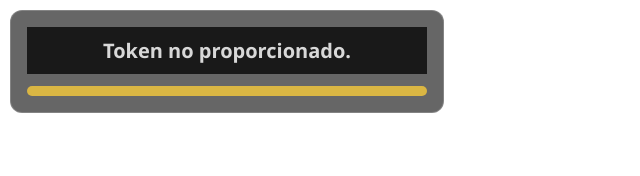
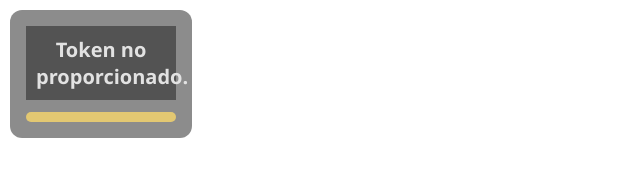
Before and after one commit to CsCheems/Widget-AdRun, a website: page public/widget/widget.html in a window 1280 px wide. Shown: the whole page, without its empty margins (0-640 px from the left). Drawn offline with nearby package versions, Linux system fonts and the light colour scheme.

Commit message:
Se corrijio css x3

```diff
--- a/public/widget/widget.css
+++ b/public/widget/widget.css
@@ -8,11 +8,12 @@ body {
 }
 
 #container {
-  background: rgba(0, 0, 0, 0.6);
+  background-color: rgba(0, 0, 0, 0.6);
   padding: 16px;
   border-radius: 12px;
-  max-width: 400px;
-  border: 1px solid rgba(255, 255, 255, 0.2);
+  opacity: 0.75;
+  max-width: 150px;
+  border-radius: 12px;
 }
 
 #info {
```
